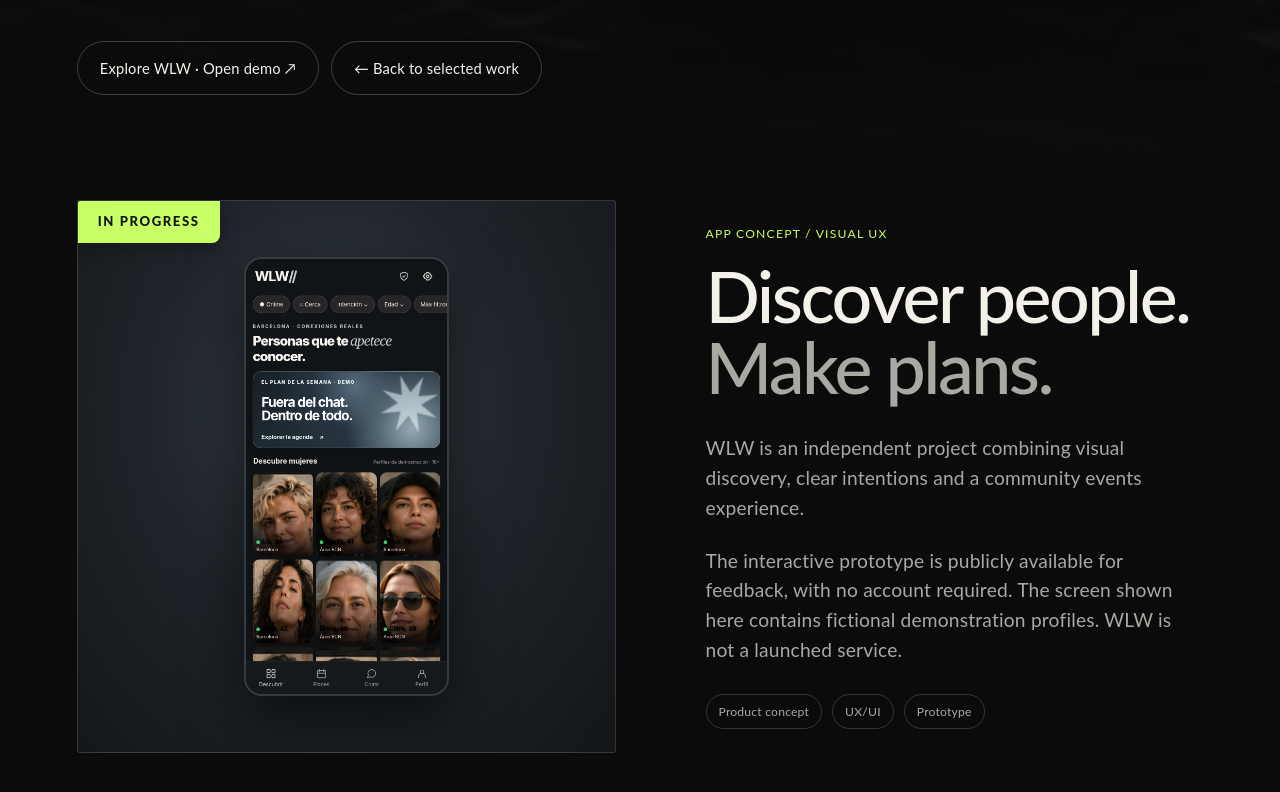
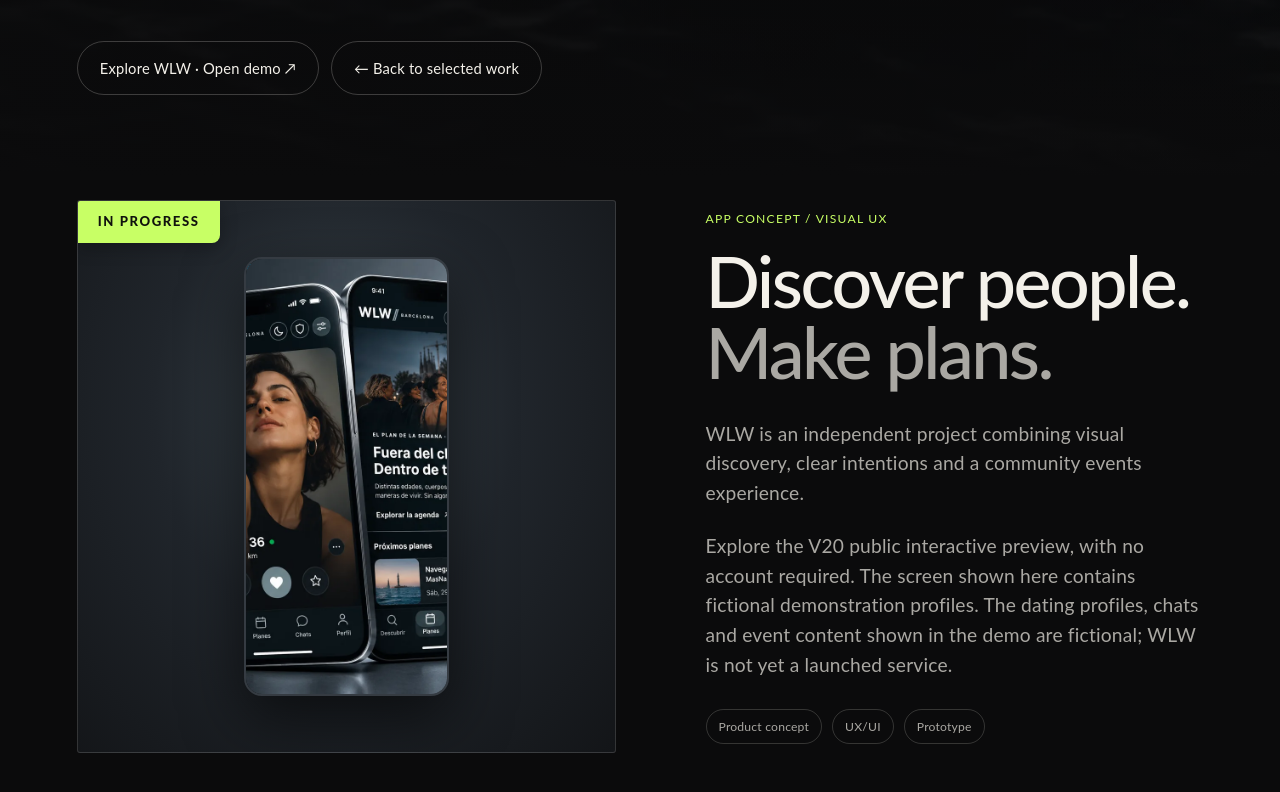
Before and after one commit to odibazo/portfolio, a Next.js app: page /projects/wlw in a window 1280 px wide. Shown: the part 624-1416 px from the top of the page. Built offline with nearby package versions, Linux system fonts and the light colour scheme.

Commit message:
Make WLW V20 portfolio case-study mockup clickable to free webapp

```diff
--- a/pages/projects/wlw.js
+++ b/pages/projects/wlw.js
@@ -16,7 +16,7 @@ export default function WlwProject() {
         <link rel="icon" href="/favicon.svg" type="image/svg+xml" />
         <meta property="og:title" content="WLW — App concept & UX/UI | Odi Bazó" />
         <meta property="og:description" content="An independent product concept for connecting women and discovering community plans. In progress." />
-        <meta property="og:image" content="https://www.odibazo.com/images/wlw-preview-v11.png" />
+        <meta property="og:image" content="https://www.odibazo.com/images/wlw-v20-portfolio-mockup.svg" />
       </Head>
       <main id="top" className={[home.container, wlw.page].join(' ')}>
         <CursorTrail />
@@ -56,15 +56,17 @@ export default function WlwProject() {
 
         <section className={wlw.caseStudy} aria-label="WLW concept preview">
           <div className={wlw.mockupStage}>
-            <div className={wlw.device}>
+            <a className={wlw.device} href="https://wlw-bcn-demo-libre.vercel.app" target="_blank" rel="noopener noreferrer" aria-label="Open WLW V20 interactive webapp demo in a new tab">
               <Image
-                src="/images/wlw-preview-v11.png"
-                alt="WLW private prototype screen showing a discovery grid with fictional adult profiles"
+                src="/images/wlw-v20-portfolio-mockup.svg"
+                alt="WLW Barcelona V20 product mockup: discovery and local plans inside two titanium-style mobile app screens"
                 fill
-                sizes="(max-width: 760px) 75vw, 400px"
+                sizes="(max-width: 900px) 100vw, 54vw"
+                unoptimized
                 priority
               />
-            </div>
+              <span className={wlw.openDemoCue} aria-hidden="true">EXPLORE WLW ↗</span>
+            </a>
             <span className={wlw.ribbon}>IN PROGRESS</span>
           </div>
           <div className={wlw.caseCopy}>
@@ -75,9 +77,9 @@ export default function WlwProject() {
               clear intentions and a community events experience.
             </p>
             <p>
-              The interactive prototype is publicly available for feedback, with no account required.
+              Explore the V20 public interactive preview, with no account required.
               The screen shown here contains fictional demonstration profiles.
-              WLW is not a launched service.
+              The dating profiles, chats and event content shown in the demo are fictional; WLW is not yet a launched service.
             </p>
             <div className={wlw.chips} aria-label="Project disciplines">
               <span>Product concept</span><span>UX/UI</span><span>Prototype</span>
```
